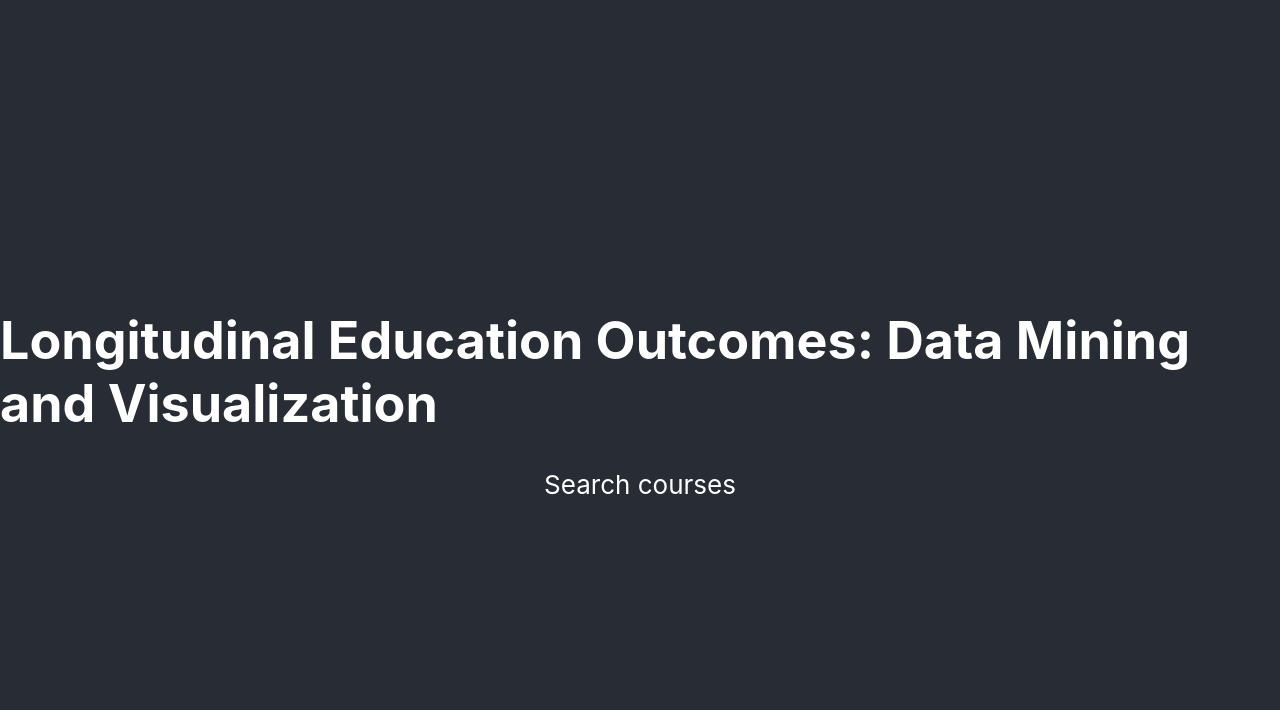
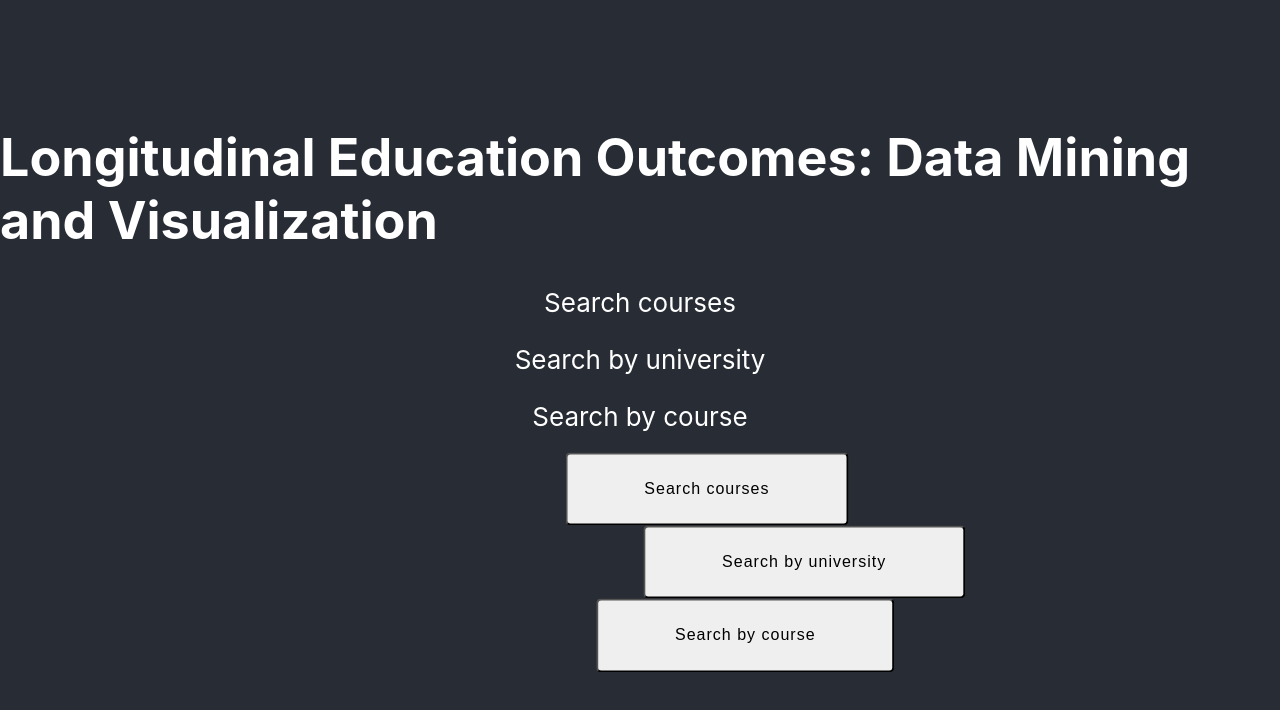
Before and after one commit to jlp-io/leo-data-science, a React (Create React App) app in the folder frontend/: page / in a window 1280 px wide. Shown: the top 710 px of the page. Built offline with nearby package versions, Linux system fonts and the light colour scheme.

Commit message:
added buttons

```diff
--- a/frontend/src/App.css
+++ b/frontend/src/App.css
@@ -30,3 +30,77 @@
     transform: rotate(360deg);
   }
 }
+
+.button-default:hover {
+  background-color: $button-default-background-hover;
+  color: $button-font;
+}
+
+.button-default {
+	background-color: $button-default-background;
+    padding: 2% 6%;
+    font-size: 12pt;
+}
+
+/****************************************************************** CUSTOM BUTTON **************************************************************/
+.button-fancy {
+    background-color: $button-fancy-background;
+    color: $button-font;
+    padding: 2% 6%;
+    font-size: 12pt;
+    border: 2px solid $button-fancy-background;
+    border-bottom: 4px solid $button-fancy-border;
+    border-radius: 5px;
+    letter-spacing: 1px;
+	transform: translate(200%, -50%);
+}
+
+.button-fancy:hover {
+	background-color: $button-fancy-hover;
+	color: $button-font;
+    padding: 2% 6%;
+    font-size: 12pt;
+    border: 2px solid $button-fancy-border-hover;
+    border-radius: 5px;
+    -webkit-transition: all 0.15s ease-in;
+    -moz-transition: all 0.15s ease-in;
+    -o-transition: all 0.15s ease-in;
+    transition: all 0.15s ease-in;
+}
+
+/**************************************************************** CUSTOM BUTTON WITH IMAGE *****************************************************/
+/* Trashcan button styling */
+.button-image-remove {
+    font-size: 0;
+    width: 100%;
+    height: 100%;
+    background-color: transparent;
+    border: none;
+    opacity: 0.3;
+}
+
+/* Plus button styling */
+.button-image-add {
+    font-size: 0;
+    width: 100%;
+    min-height: 35px;
+    background-size: contain;
+    background-color: transparent;
+    border: none;
+    opacity: 0.3;
+}
+
+/* Center image on both add and remove buttons */
+.button-image-remove img, .button-image-add img {
+    display: block;
+    margin: 0 auto;
+}
+
+/* Hover transition on add and remove buttons */
+.button-image-remove:hover, .button-image-add:hover {
+    opacity: 0.7;
+    -webkit-transition: all 0.15s ease-in;
+    -moz-transition: all 0.15s ease-in;
+    -o-transition: all 0.15s ease-in;
+    transition: all 0.15s ease-in;
+}
--- a/frontend/src/App.js
+++ b/frontend/src/App.js
@@ -3,7 +3,7 @@ import logo from './logo.svg';
 import './App.css';
 import { Typeahead } from 'react-bootstrap-typeahead'
 import axios from 'axios'
-import { Grid, PageHeader, Form, Row, Col } from 'react-bootstrap'
+import { Grid, PageHeader, Form, Row, Col, Button } from 'react-bootstrap'
 import { withRouter } from 'react-router'
 
 class App extends Component {
@@ -28,6 +28,25 @@ class App extends Component {
                 <p style={{textAlign: "center"}}>
 					Search courses
                 </p>
+				<p style={{textAlign: "center"}}>
+					Search by university
+                </p>
+                <p style={{textAlign: "center"}}>
+					Search by course
+                </p>
+				<br></br>
+				<button className="button-fancy">
+					Search courses
+                </button>
+				<br></br>
+				<button className="button-fancy">
+					Search by university
+                </button>
+				<br></br>
+				<button className="button-fancy">
+					Search by course
+                </button>
+				<br></br>
               </Form>
             </Col>
           </Row>
```
Also changed, not shown: frontend/src/Button.js (added, +30 -0 lines).
